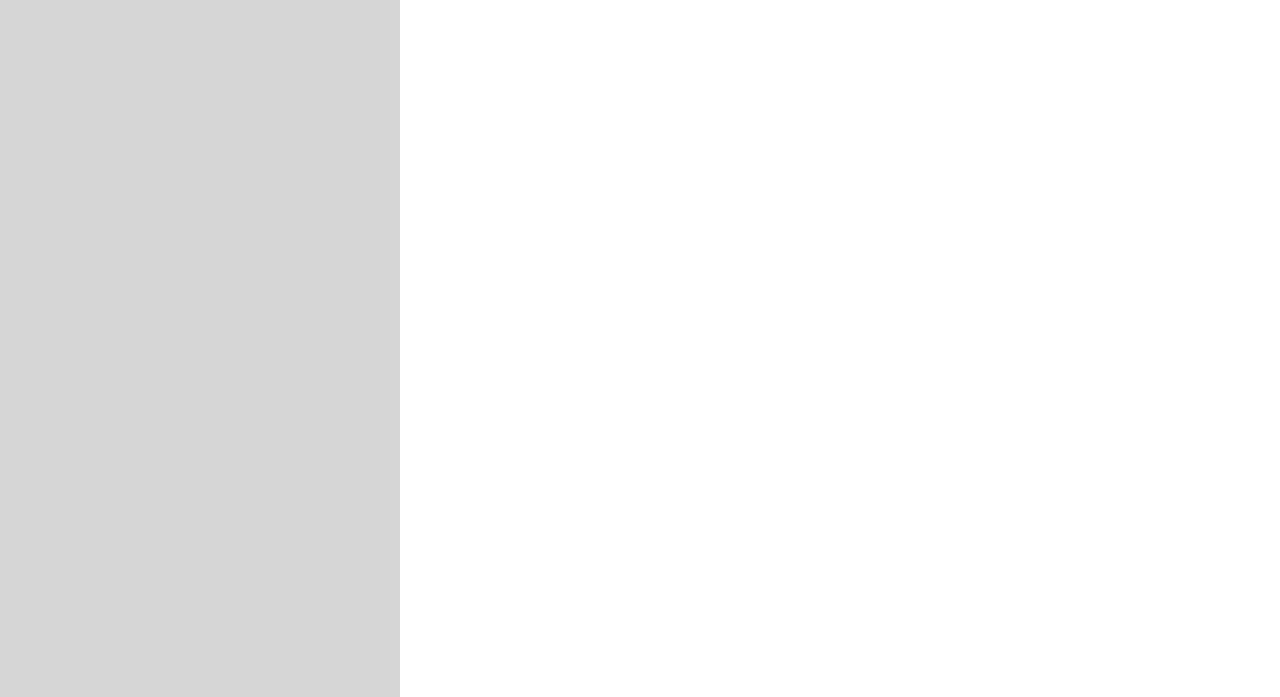
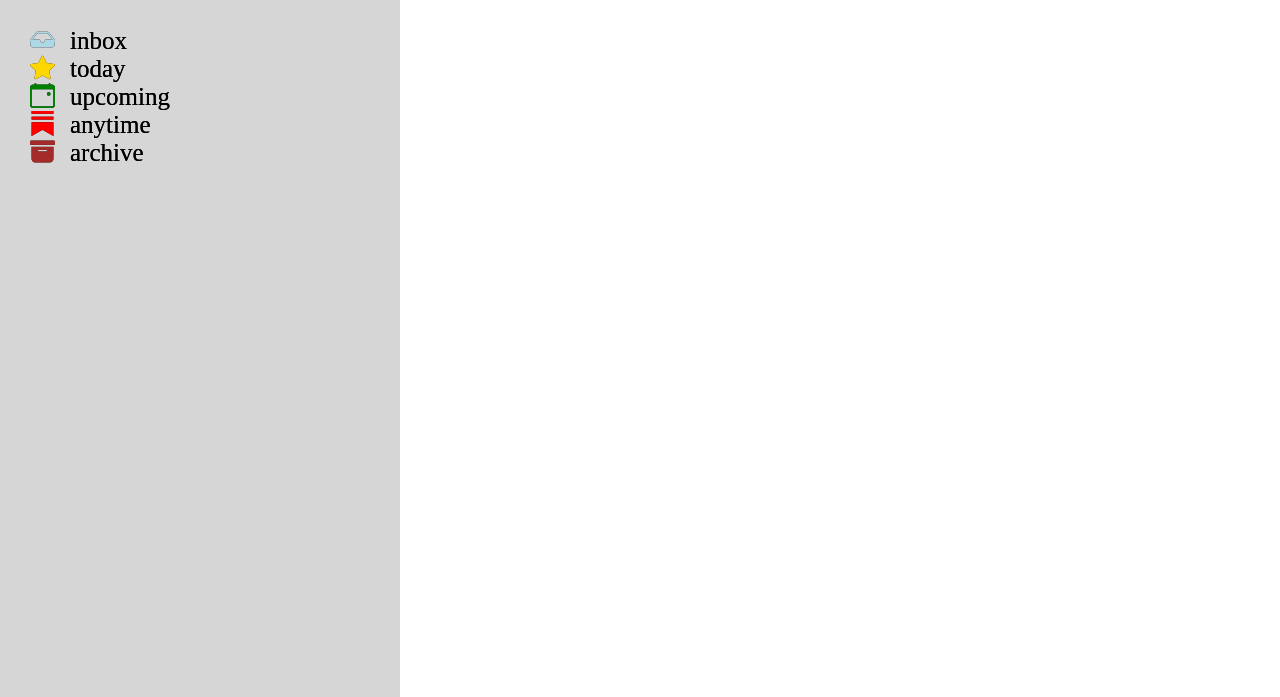
Before and after one commit to BDS-001/TODO-List, a website built with webpack: page dist/index.html in a window 1280 px wide. Shown: the part 103-800 px from the top of the page. Built offline with nearby package versions, Linux system fonts and the light colour scheme.

Commit message:
added sidebar options

```diff
--- a/dist/index.html
+++ b/dist/index.html
@@ -6,7 +6,7 @@
     <title>Todo</title>
     <script src="main.js" defer></script>
     <link rel="stylesheet" href="styles.css">
-
+    <link rel="stylesheet" href="https://cdn.jsdelivr.net/npm/bootstrap-icons@1.11.1/font/bootstrap-icons.css">
     <link rel="preconnect" href="https://fonts.googleapis.com">
     <link rel="preconnect" href="https://fonts.gstatic.com" crossorigin>
     <link href="https://fonts.googleapis.com/css2?family=Satisfy&display=swap" rel="stylesheet">
@@ -15,7 +15,30 @@
 </head>
 <body>
     <div id="header">Todo List</div>
-    <div id="sidebar"></div>
+    <div id="sidebar">
+        <div class="general">
+            <div class="sidebar-entry">
+                <i class="bi bi-inbox-fill" style="color: lightblue;"></i>
+                <div class="inbox">inbox</div>
+            </div>
+            <div class="sidebar-entry">
+                <i class="bi bi-star-fill" style="color: gold;"></i>
+                <div class="today">today</div>
+            </div>
+            <div class="sidebar-entry">
+                <i class="bi bi-calendar-event" style="color: green;"></i>
+                <div class="upcoming">upcoming</div>
+            </div>
+            <div class="sidebar-entry">
+                <i class="bi bi-substack" style="color: red;"></i>
+                <div class="anytime">anytime</div>
+            </div>
+            <div class="sidebar-entry">
+                <i class="bi bi-archive-fill" style="color: brown;"></i>
+                <div class="archive">archive</div>
+            </div>
+        </div>
+    </div>
     <div id="content"></div>
 </body>
 </html>
--- a/dist/styles.css
+++ b/dist/styles.css
@@ -1,5 +1,5 @@
 :root {
-    font-family: 'Franklin Gothic Medium', 'Arial Narrow', Arial, sans-serif;
+    --tmp: white;
 }
 
 body {
@@ -30,9 +30,21 @@ body {
     grid-row: 2 / 2;
     grid-column: 1 / 1;
     background-color: rgb(214, 214, 214);
+    padding: 30px;
 }
 
 #content {
     grid-row: 2 / 2;
     grid-column: 2 / 2;
 }
+
+.sidebar-entry {
+    display: grid;
+    grid-template-columns: 40px 1fr;
+}
+
+.sidebar-entry>i,
+.sidebar-entry>div {
+    font-size: 25px;
+    text-shadow: 0 0 0px #000;
+}
```
